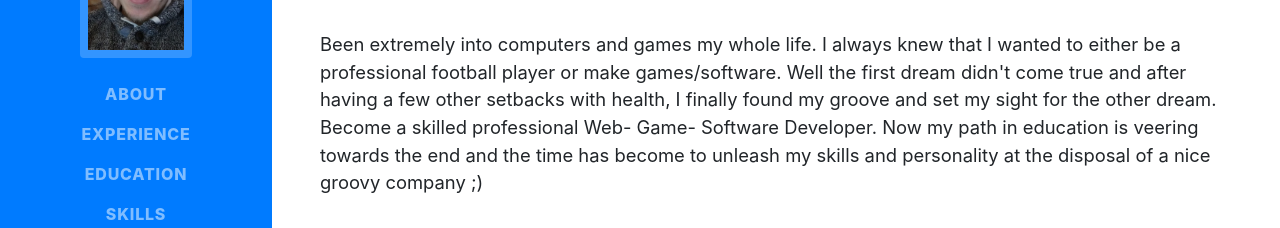
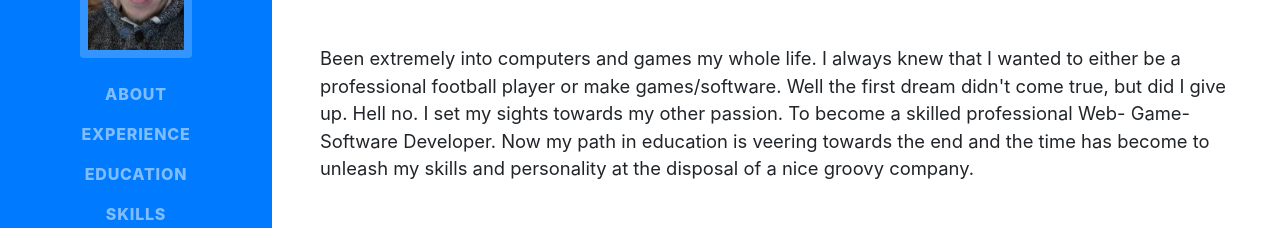
Before and after one commit to Banx87/banx87, a website with bundled scripts: page index.html in a window 1280 px wide. Shown: the part 318-546 px from the top of the page. Built offline with nearby package versions, Linux system fonts and the light colour scheme; a web font is replaced by a local one.

Commit message:
Update index.html
Changed up my about

```diff
--- a/index.html
+++ b/index.html
@@ -59,7 +59,7 @@
           <div class="subheading mb-5">Rautatienpuistokatu 2 A30 · 28130, PORI · +358 45 129 3414 ·
             <a href="mailto:joni.lindholm@gmail.com">Joni.Lindholm@gmail.com</a>
           </div>
-          <p class="lead mb-5">Been extremely into computers and games my whole life. I always knew that I wanted to either be a professional football player or make games/software. Well the first dream didn't come true and after having a few other setbacks with health, I finally found my groove and set my sight for the other dream. Become a skilled professional Web- Game- Software Developer. Now my path in education is veering towards the end and the time has become to unleash my skills and personality at the disposal of a nice groovy company ;)</p>
+          <p class="lead mb-5">Been extremely into computers and games my whole life. I always knew that I wanted to either be a professional football player or make games/software. Well the first dream didn't come true, but did I give up. Hell no. I set my sights towards my other passion. To become a skilled professional Web- Game- Software Developer. Now my path in education is veering towards the end and the time has become to unleash my skills and personality at the disposal of a nice groovy company.</p>
           <div class="social-icons">
             <a href="http://www.linkedin.com/in/joni-lindholm">
               <i class="fab fa-linkedin-in"></i>
```
